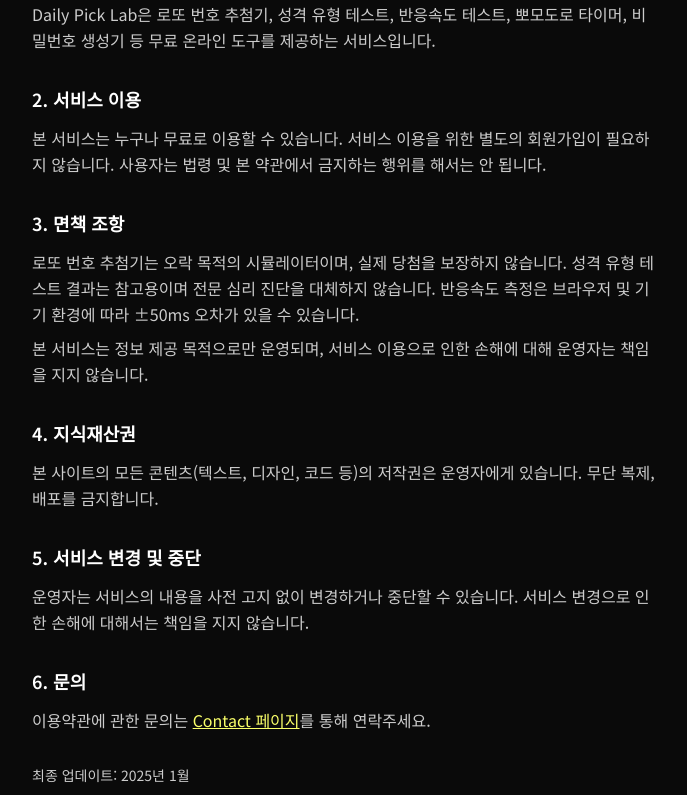
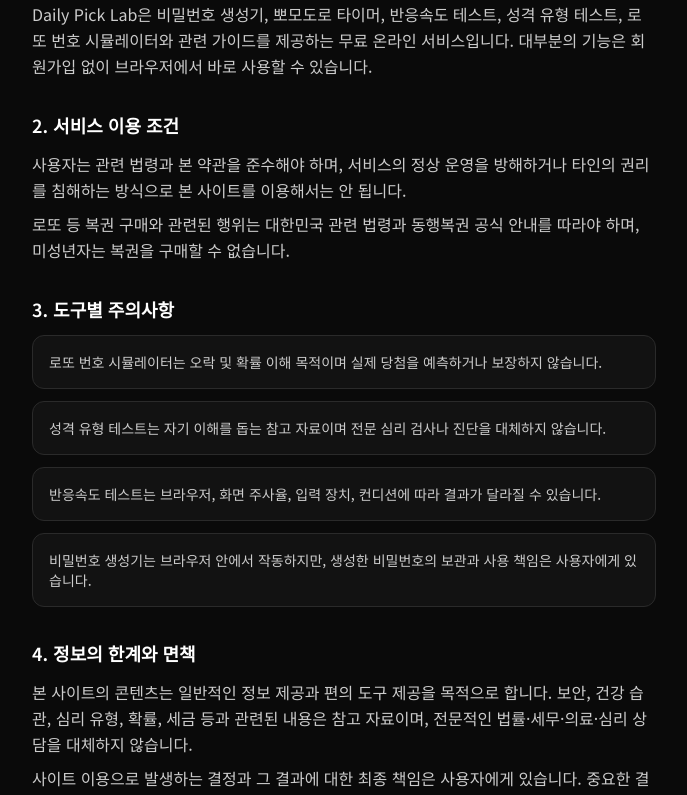
Before and after one commit to willkim11/dailypicklab, a Next.js app: page /terms in a window 1280 px wide. Shown: the part 220-1015 px from the top of the page, without its empty margins (296-983 px from the left). Built offline with nearby package versions, Linux system fonts and the light colour scheme.

Commit message:
Update trust and policy pages

```diff
--- a/app/about/page.tsx
+++ b/app/about/page.tsx
@@ -15,9 +15,10 @@
 ];
 
 const updates = [
+  { date: "2026-05", desc: "고대비 브랜드 디자인 적용, 가이드 허브 구조화, 성격 유형·로또 확률 콘텐츠 강화" },
   { date: "2026-05", desc: "AdSense 승인 준비를 위해 홈, 소개, 개인정보처리방침, 콘텐츠 작성 기준 정비" },
   { date: "2026-04", desc: "가이드 섹션 신설, 각 툴 페이지 콘텐츠 강화" },
-  { date: "2026-03", desc: "성격 유형 결과 페이지 OG 이미지 자동 생성, 다크모드 지원" },
+  { date: "2026-03", desc: "성격 유형 결과 페이지 OG 이미지 자동 생성, 모바일 반응형 도구 UI 정리" },
   { date: "2026-03", desc: "Daily Pick Lab 사이트 최초 오픈 — 5개 도구 동시 출시" },
 ];
 
@@ -127,6 +128,16 @@
         </div>
       </section>
 
+      <section className="mb-10">
+        <h2 className="text-xl font-semibold mb-3" style={{ color: "var(--color-text)" }}>
+          광고와 콘텐츠 운영 기준
+        </h2>
+        <p className="text-sm leading-relaxed" style={{ color: "var(--color-text-muted)" }}>
+          사이트 운영 비용을 충당하기 위해 문맥 광고가 표시될 수 있지만, 콘텐츠 본문과 도구 사용 흐름을 방해하지 않는 배치를 우선합니다.
+          광고, 외부 링크, 참고 자료는 사용자가 구분할 수 있도록 표시하며, 도구 결과를 과장하거나 보장하는 표현은 사용하지 않습니다.
+        </p>
+      </section>
+
       {/* 업데이트 이력 */}
       <section className="mb-10">
         <h2 className="text-xl font-semibold mb-4" style={{ color: "var(--color-text)" }}>
@@ -168,6 +179,10 @@
           문의하기 →
         </Link>
       </section>
+
+      <p className="mt-10 text-sm" style={{ color: "var(--color-text-muted)" }}>
+        최종 업데이트: 2026년 5월 21일
+      </p>
     </div>
   );
 }
--- a/app/privacy/page.tsx
+++ b/app/privacy/page.tsx
@@ -28,10 +28,20 @@
           <p style={{ color: "var(--color-text-muted)" }}>
             본 사이트는 사이트 운영 비용을 충당하기 위해 Google AdSense 광고 서비스를 사용할 수 있습니다.
             Google 및 Google의 광고 파트너는 광고 제공, 광고 빈도 제한, 광고 성과 측정,
-            맞춤형 광고 제공을 위해 쿠키 또는 유사한 기술을 사용할 수 있습니다.
+            맞춤형 광고 제공을 위해 쿠키, 웹 비콘, IP 주소, 광고 식별자 또는 유사한 기술을 사용할 수 있습니다.
           </p>
           <p className="mt-2" style={{ color: "var(--color-text-muted)" }}>
             Google의 개인정보 사용 방식에 대한 자세한 내용은{" "}
+            <a
+              href="https://policies.google.com/technologies/partner-sites"
+              target="_blank"
+              rel="noopener noreferrer"
+              className="underline"
+              style={{ color: "var(--color-primary)" }}
+            >
+              Google이 파트너 사이트의 정보를 사용하는 방식
+            </a>
+            과{" "}
             <a
               href="https://policies.google.com/privacy"
               target="_blank"
@@ -89,7 +99,15 @@
         </section>
 
         <section>
-          <h2 className="text-lg font-semibold mb-3">6. 외부 링크</h2>
+          <h2 className="text-lg font-semibold mb-3">6. 어린이 개인정보</h2>
+          <p style={{ color: "var(--color-text-muted)" }}>
+            본 사이트는 만 14세 미만 아동을 주요 대상으로 하지 않으며, 아동의 개인정보를 의도적으로 수집하지 않습니다.
+            보호자가 개인정보 관련 문의를 주시면 확인 후 필요한 조치를 진행합니다.
+          </p>
+        </section>
+
+        <section>
+          <h2 className="text-lg font-semibold mb-3">7. 외부 링크</h2>
           <p style={{ color: "var(--color-text-muted)" }}>
             본 사이트의 가이드나 안내문에는 참고 자료를 위한 외부 링크가 포함될 수 있습니다.
             외부 사이트의 개인정보 처리와 쿠키 사용은 해당 사이트의 정책을 따릅니다.
@@ -97,7 +115,7 @@
         </section>
 
         <section>
-          <h2 className="text-lg font-semibold mb-3">7. 문의</h2>
+          <h2 className="text-lg font-semibold mb-3">8. 문의</h2>
           <p style={{ color: "var(--color-text-muted)" }}>
             개인정보 관련 문의사항은{" "}
             <a href="/contact" className="underline" style={{ color: "var(--color-primary)" }}>
--- a/app/terms/page.tsx
+++ b/app/terms/page.tsx
@@ -2,8 +2,15 @@
 
 export const metadata: Metadata = {
   title: "이용약관",
-  description: "Daily Pick Lab 이용약관",
+  description: "Daily Pick Lab의 서비스 이용 조건, 도구별 주의사항, 광고 및 외부 링크 기준을 안내합니다.",
 };
+
+const cautions = [
+  "로또 번호 시뮬레이터는 오락 및 확률 이해 목적이며 실제 당첨을 예측하거나 보장하지 않습니다.",
+  "성격 유형 테스트는 자기 이해를 돕는 참고 자료이며 전문 심리 검사나 진단을 대체하지 않습니다.",
+  "반응속도 테스트는 브라우저, 화면 주사율, 입력 장치, 컨디션에 따라 결과가 달라질 수 있습니다.",
+  "비밀번호 생성기는 브라우저 안에서 작동하지만, 생성한 비밀번호의 보관과 사용 책임은 사용자에게 있습니다.",
+];
 
 export default function TermsPage() {
   return (
@@ -16,61 +23,85 @@
         <section>
           <h2 className="text-lg font-semibold mb-3">1. 서비스 소개</h2>
           <p style={{ color: "var(--color-text-muted)" }}>
-            Daily Pick Lab은 로또 번호 추첨기, 성격 유형 테스트, 반응속도 테스트, 뽀모도로 타이머,
-            비밀번호 생성기 등 무료 온라인 도구를 제공하는 서비스입니다.
+            Daily Pick Lab은 비밀번호 생성기, 뽀모도로 타이머, 반응속도 테스트, 성격 유형 테스트,
+            로또 번호 시뮬레이터와 관련 가이드를 제공하는 무료 온라인 서비스입니다.
+            대부분의 기능은 회원가입 없이 브라우저에서 바로 사용할 수 있습니다.
           </p>
         </section>
 
         <section>
-          <h2 className="text-lg font-semibold mb-3">2. 서비스 이용</h2>
+          <h2 className="text-lg font-semibold mb-3">2. 서비스 이용 조건</h2>
           <p style={{ color: "var(--color-text-muted)" }}>
-            본 서비스는 누구나 무료로 이용할 수 있습니다. 서비스 이용을 위한 별도의 회원가입이
-            필요하지 않습니다. 사용자는 법령 및 본 약관에서 금지하는 행위를 해서는 안 됩니다.
+            사용자는 관련 법령과 본 약관을 준수해야 하며, 서비스의 정상 운영을 방해하거나
+            타인의 권리를 침해하는 방식으로 본 사이트를 이용해서는 안 됩니다.
+          </p>
+          <p className="mt-2" style={{ color: "var(--color-text-muted)" }}>
+            로또 등 복권 구매와 관련된 행위는 대한민국 관련 법령과 동행복권 공식 안내를 따라야 하며,
+            미성년자는 복권을 구매할 수 없습니다.
           </p>
         </section>
 
         <section>
-          <h2 className="text-lg font-semibold mb-3">3. 면책 조항</h2>
+          <h2 className="text-lg font-semibold mb-3">3. 도구별 주의사항</h2>
+          <div className="space-y-3">
+            {cautions.map((item) => (
+              <div key={item} className="rounded-xl border p-4 text-sm" style={{ borderColor: "var(--color-border)", backgroundColor: "var(--color-bg-subtle)", color: "var(--color-text-muted)" }}>
+                {item}
+              </div>
+            ))}
+          </div>
+        </section>
+
+        <section>
+          <h2 className="text-lg font-semibold mb-3">4. 정보의 한계와 면책</h2>
           <p style={{ color: "var(--color-text-muted)" }}>
-            로또 번호 추첨기는 오락 목적의 시뮬레이터이며, 실제 당첨을 보장하지 않습니다.
-            성격 유형 테스트 결과는 참고용이며 전문 심리 진단을 대체하지 않습니다.
-            반응속도 측정은 브라우저 및 기기 환경에 따라 ±50ms 오차가 있을 수 있습니다.
+            본 사이트의 콘텐츠는 일반적인 정보 제공과 편의 도구 제공을 목적으로 합니다.
+            보안, 건강 습관, 심리 유형, 확률, 세금 등과 관련된 내용은 참고 자료이며,
+            전문적인 법률·세무·의료·심리 상담을 대체하지 않습니다.
           </p>
           <p className="mt-2" style={{ color: "var(--color-text-muted)" }}>
-            본 서비스는 정보 제공 목적으로만 운영되며, 서비스 이용으로 인한 손해에 대해
-            운영자는 책임을 지지 않습니다.
+            사이트 이용으로 발생하는 결정과 그 결과에 대한 최종 책임은 사용자에게 있습니다.
+            중요한 결정은 공식 기관, 전문가, 관련 서비스의 최신 안내를 확인한 뒤 진행해 주세요.
           </p>
         </section>
 
         <section>
-          <h2 className="text-lg font-semibold mb-3">4. 지식재산권</h2>
+          <h2 className="text-lg font-semibold mb-3">5. 광고 및 외부 링크</h2>
           <p style={{ color: "var(--color-text-muted)" }}>
-            본 사이트의 모든 콘텐츠(텍스트, 디자인, 코드 등)의 저작권은 운영자에게 있습니다.
-            무단 복제, 배포를 금지합니다.
+            본 사이트는 운영 비용 충당을 위해 Google AdSense 등 문맥 광고를 표시할 수 있습니다.
+            광고와 외부 링크는 본 사이트가 해당 상품, 서비스, 외부 콘텐츠의 정확성이나 결과를 보장한다는 뜻이 아닙니다.
           </p>
         </section>
 
         <section>
-          <h2 className="text-lg font-semibold mb-3">5. 서비스 변경 및 중단</h2>
+          <h2 className="text-lg font-semibold mb-3">6. 지식재산권</h2>
           <p style={{ color: "var(--color-text-muted)" }}>
-            운영자는 서비스의 내용을 사전 고지 없이 변경하거나 중단할 수 있습니다.
-            서비스 변경으로 인한 손해에 대해서는 책임을 지지 않습니다.
+            본 사이트의 텍스트, 디자인, 코드 등 콘텐츠의 권리는 Daily Pick Lab 또는 각 권리자에게 있습니다.
+            허가 없이 콘텐츠를 대량 복제하거나 재배포하는 행위를 금지합니다.
           </p>
         </section>
 
         <section>
-          <h2 className="text-lg font-semibold mb-3">6. 문의</h2>
+          <h2 className="text-lg font-semibold mb-3">7. 서비스 변경 및 중단</h2>
           <p style={{ color: "var(--color-text-muted)" }}>
-            이용약관에 관한 문의는{" "}
+            운영자는 기능 개선, 오류 수정, 정책 변경, 외부 서비스 변경 등의 이유로 서비스 내용을 변경하거나
+            일부 기능을 중단할 수 있습니다. 중요한 변경사항은 가능한 범위에서 사이트 내에 안내합니다.
+          </p>
+        </section>
+
+        <section>
+          <h2 className="text-lg font-semibold mb-3">8. 문의</h2>
+          <p style={{ color: "var(--color-text-muted)" }}>
+            이용약관, 콘텐츠 오류, 개인정보, 광고 관련 문의는{" "}
             <a href="/contact" className="underline" style={{ color: "var(--color-primary)" }}>
               Contact 페이지
             </a>
-            를 통해 연락주세요.
+            또는 contact@dailypicklab.com으로 연락해 주세요.
           </p>
         </section>
 
         <p className="text-sm" style={{ color: "var(--color-text-muted)" }}>
-          최종 업데이트: 2025년 1월
+          최종 업데이트: 2026년 5월 21일
         </p>
       </div>
     </div>
```
